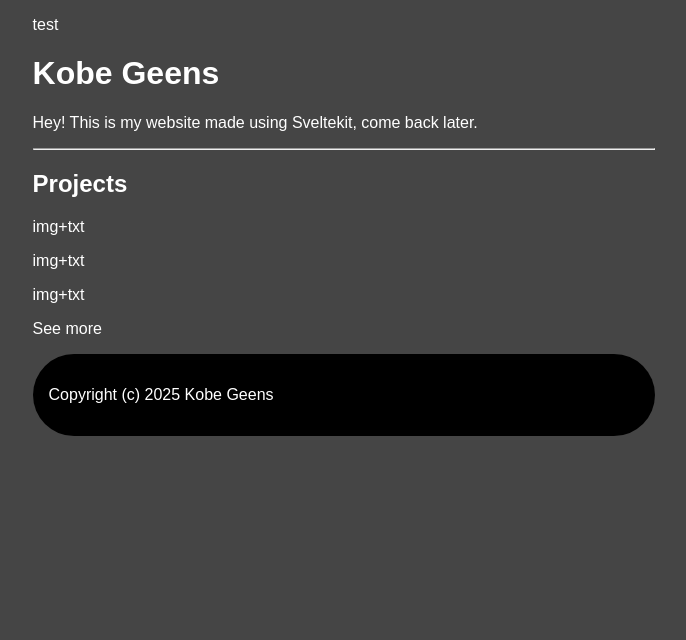
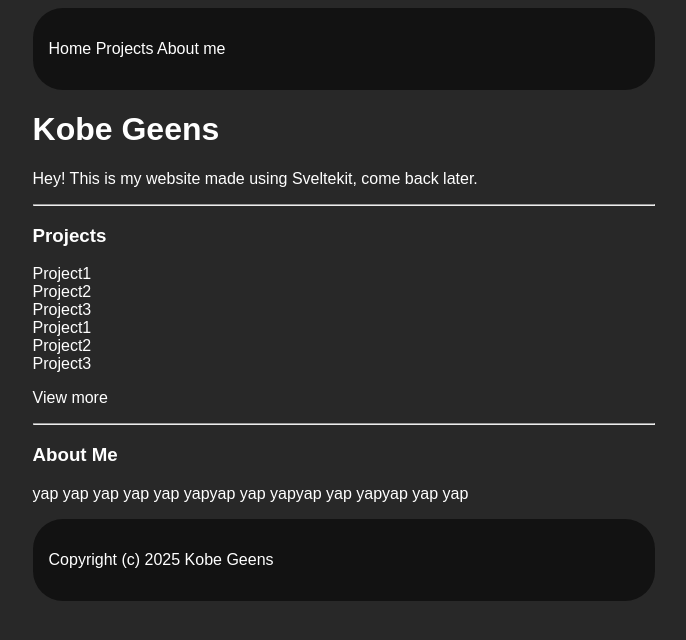
Before and after one commit to kobegeens/website, a SvelteKit app: page / in a window 1280 px wide. Shown: the top 640 px of the page, without its empty margins (296-982 px from the left). Built offline with nearby package versions, Linux system fonts and the light colour scheme.

Commit message:
worked on CSS

```diff
--- a/src/lib/components/Footer.svelte
+++ b/src/lib/components/Footer.svelte
@@ -1,8 +1,8 @@
 <style>
-    footer{
-        background-color: black;
+    footer {
+        background-color: var(--backgroundcolor2);
         padding:1em;
-        border-radius: 50px;
+        border-radius: 30px;
     }
 </style>
 
--- a/src/routes/+layout.svelte
+++ b/src/routes/+layout.svelte
@@ -6,8 +6,8 @@
     <title>Kobe Geens</title>
 </svelte:head>
 
-<nav>
-    <p>test</p>
+<nav style="background-color: var(--backgroundcolor2); border-radius: 30px; padding: 1em;">
+    <p>Home     Projects     About me</p>
 </nav>
 
 <main>
--- a/src/routes/+page.svelte
+++ b/src/routes/+page.svelte
@@ -3,8 +3,18 @@
 
 <hr>
 
-<h2>Projects</h2>
-<p>img+txt</p>
-<p>img+txt</p>
-<p>img+txt</p>
-<p>See more</p>
+<h3>Projects</h3>
+<div style="display: grid">
+    <div>Project1</div>
+    <div>Project2</div>
+    <div>Project3</div>
+    <div>Project1</div>
+    <div>Project2</div>
+    <div>Project3</div>
+</div>
+<p>View more</p>
+
+<hr>
+
+<h3>About Me</h3>
+<p>yap yap yap yap yap yapyap yap yapyap yap yapyap yap yap</p>
--- a/static/app.css
+++ b/static/app.css
@@ -1,7 +1,10 @@
+@import "./variables.css";
+
 body {
-    background-color:#454545;
+    background-color:var(--backgroundcolor);
     color:white;
     font-family: sans-serif;
     margin: auto;
     max-width: 70ch;
+    padding: 0.5em;
 }
--- /dev/null
+++ b/static/variables.css
@@ -0,0 +1,6 @@
+:root {
+    --textcolor: white;
+    --backgroundcolor: #282828;
+    --backgroundcolor2: #121212;
+    --accentcolor: #6495ED;
+}
```
Also changed, not shown: src/lib/test.txt (added).
